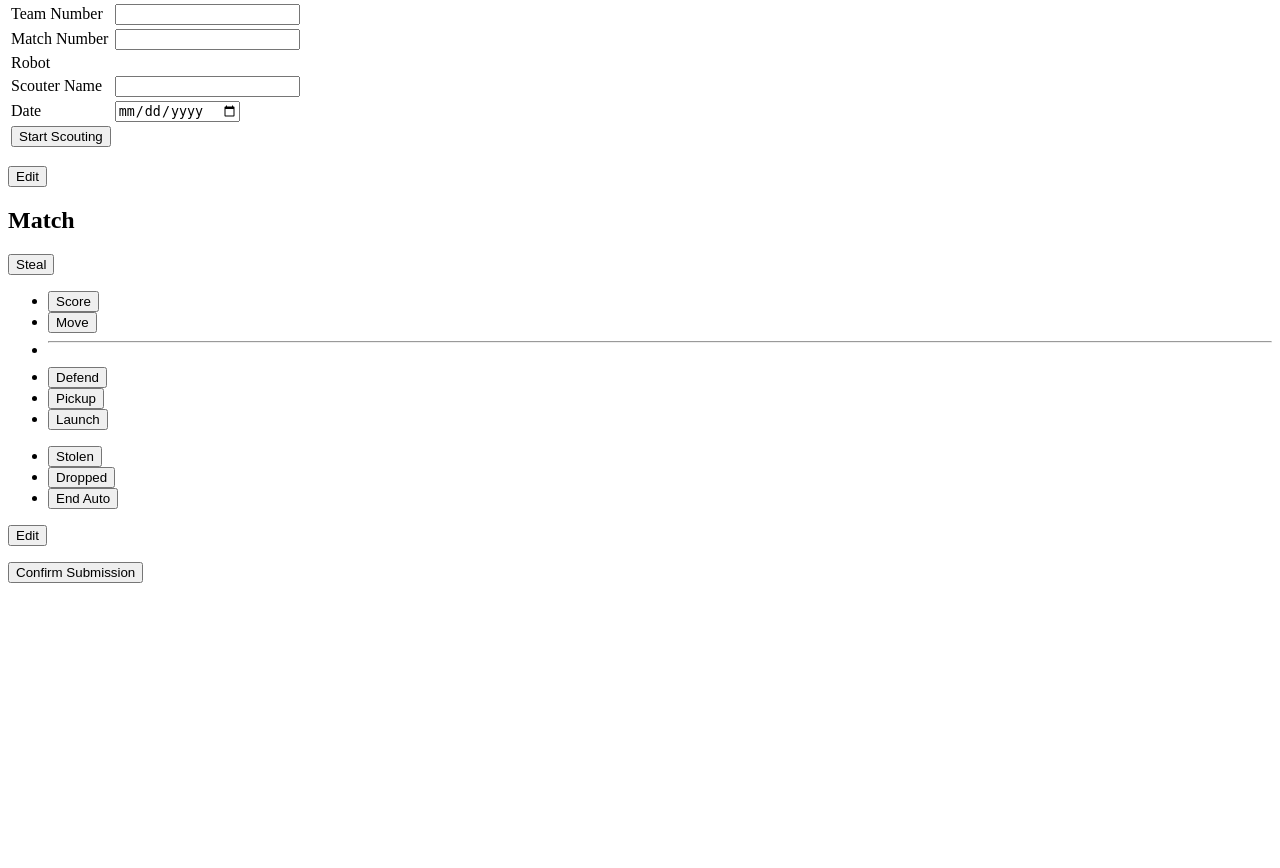
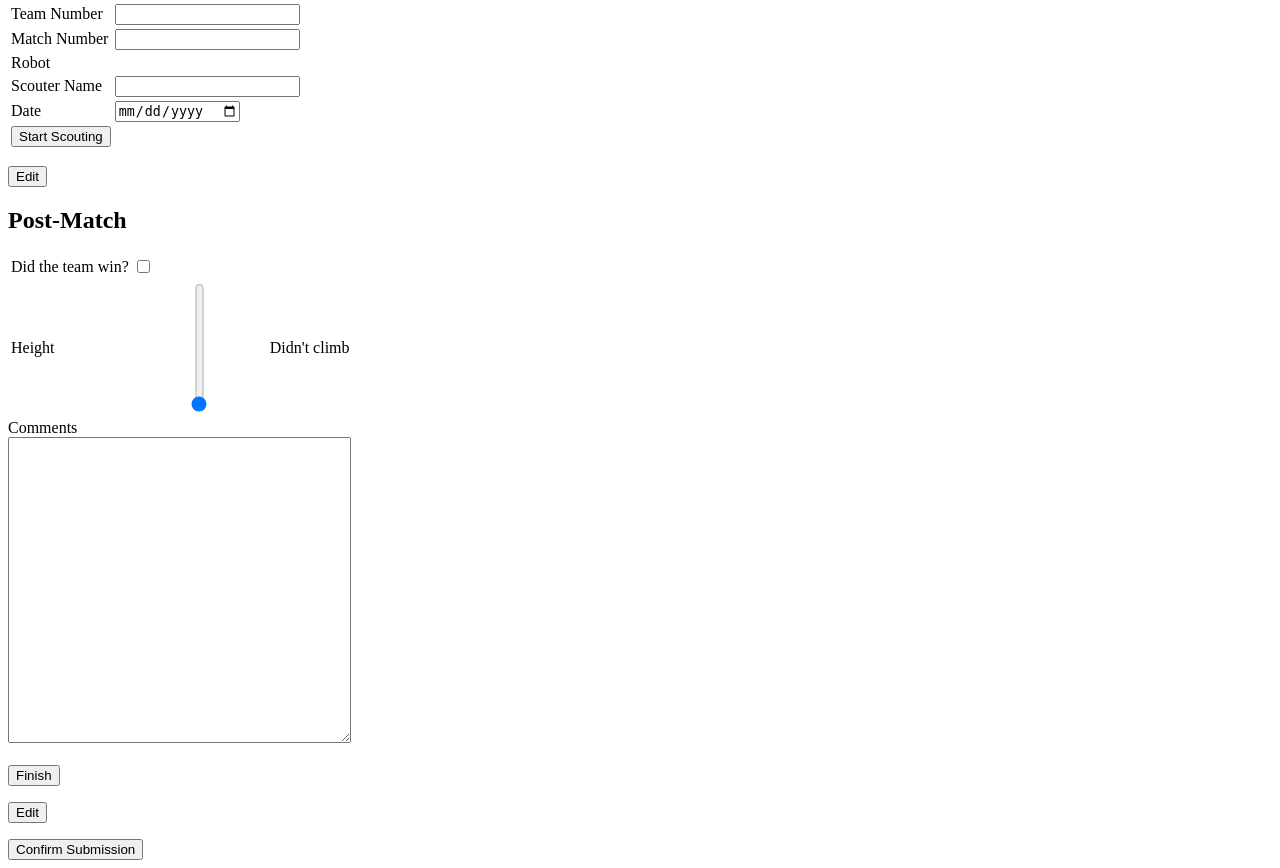
Before and after one commit to RetrieverRobotics/ScoutingApp-2023-2024, a Flask app: page /scout/match/confirm in a window 1280 px wide. Shown: the part 164-1032 px from the top of the page. Before the commit the page ends 747 px from the top, so only its background shows below. Run offline with Flask 3, Linux system fonts and the light colour scheme; parts of the project's set-up code (start-up, migrations or seed data) failed here and were passed over.

Commit message:
Fix submission confirmation

```diff
--- a/data_collection.py
+++ b/data_collection.py
@@ -1,4 +1,5 @@
 from datetime import datetime, timedelta
+import math
 import os
 import scoutingutil
 from scoutingutil import Column, Table, SheetsService
@@ -11,7 +12,7 @@
 END = "end"
 END_AUTO = "end-auto"
 
-HEIGHT_LEVELS = "ABCDEFGHIJ"
+HEIGHT_LEVELS = ["Didn't climb", *"ABCDEFGHIJ"]
 
 MATCH_INPUT_NAMES = ("score", "move", "launch", "pickup", "dropped",
                     "defend", "steal", "stolen")
@@ -28,10 +29,14 @@
     return datetime.fromisoformat(dstr.replace("Z", "+00:00"))
 
 def prep_data(data:dict[str]):
-    if END_AUTO not in data:
-        new_end = parse_isodate(data[START])+timedelta(seconds=45)
+    data[START] = parse_isodate(data[START])
+    data[END] = parse_isodate(data[END])
+    if data.get(END_AUTO) is None:
+        new_end = data[START]+timedelta(seconds=45)
         #get which one happened earlier (auto cannot end after the match has ended)
-        data[END_AUTO] = min(new_end, parse_isodate(data[END]))
+        data[END_AUTO] = min(new_end, data[END])
+    else:
+        data[END_AUTO] = parse_isodate(data[END_AUTO])
     for name in MATCH_INPUT_NAMES:
         if isinstance(data[name], list):
             data[name] = [parse_isodate(dtstr) for dtstr in data[name] if isinstance(dtstr, str)]
@@ -41,7 +46,7 @@
 def count_auto(ctx:scoutingutil.ProcessingContext):
     if ctx.data is None:
         return
-    end_auto = parse_isodate(ctx.raw[END_AUTO])
+    end_auto = ctx.raw[END_AUTO]
     for dt in ctx.data:
         if dt > end_auto:
             return
@@ -50,7 +55,7 @@
 def count_teleop(ctx:scoutingutil.ProcessingContext):
     if ctx.data is None:
         return
-    end_auto = parse_isodate(ctx.raw[END_AUTO])
+    end_auto = ctx.raw[END_AUTO]
     for dt in ctx.data:
         if dt > end_auto:
             yield dt
@@ -82,6 +87,6 @@
     goal_steals = Column("GOAL STEALS", "steal", process_data=lambda ctx: sum(1 for _ in count_teleop(ctx)))
     goal_stolen = Column("GOAL STOLEN", "stolen", process_data=lambda ctx: sum(1 for _ in count_teleop(ctx)))
     #postmatch
-    height = Column("HEIGHT", "height", process_data=lambda ctx: HEIGHT_LEVELS[int(ctx.data)] if str(ctx.data).isdigit() else "")
+    height = Column("HEIGHT", "height", process_data=lambda ctx: HEIGHT_LEVELS[math.ceil(int(ctx.data)/10)] if str(ctx.data).isdigit() else "")
     is_win = Column("IS WIN", "iswin", process_data=lambda ctx: ctx.data == "yes")
     comments = Column("COMMENTS", "comments")
--- a/match_scout.py
+++ b/match_scout.py
@@ -34,6 +34,7 @@
     post_match = json.loads(request.form[POST_MATCH])
 
     data = {**pre_match, **match, **post_match}
+
     data_collection.prep_data(data)
     row = data_collection.ScoutingData.process_data(data)
     data_collection.sheets_api.save_to_sheets(row)
--- a/templates/base.html
+++ b/templates/base.html
@@ -23,15 +23,28 @@
                 const data = JSON.parse(toParse);
                 if (data==null) return;
 
-                for (const elm of form.querySelectorAll("input").values())
-                    if(elm.name)
+                for (const elm of form.querySelectorAll("input").values()) {
+                    if (elm.type.toLowerCase() == "checkbox")
+                        elm.checked = elm.name in data;
+                    else if (elm.name in data)
+                        elm.value = data[elm.name];
+                }
+                for (const elm of form.querySelectorAll("textarea").values())
+                    if(elm.name in data)
                         elm.value = data[elm.name];
             }
 
             window.addEventListener("load", () => {
                 const returnButton = document.getElementById("return-to-confirm");
-                if (localStorage.getItem("reached_confirmation") == "true" && !location.pathname.startsWith("/scout/match/confirm"))
+                if (localStorage.getItem("reached_confirmation") == "true" && !location.pathname.startsWith("/scout/match/confirm")) {
                     returnButton.hidden = false;
+                    returnButton.addEventListener("click", () => {
+                        const form = document.querySelector("form");
+                        if (form == null) return;
+                        form.dispatchEvent(new CustomEvent('submit', {cancelable: true}));
+                        location.href = "/scout/match/confirm";
+                    });
+                }
             });
         </script>
         {% block scripts %}{% endblock %}
@@ -39,6 +52,6 @@
     <body>
         {% block contents %}
         {% endblock %}
-        <button id="return-to-confirm" onclick="location.href='/scout/match/confirm'" hidden>Resume Confirmation</button>
+        <button id="return-to-confirm" onclick="" hidden>Resume Confirmation</button>
     </body>
 </html>
--- a/templates/fragments/postMatchForm.html
+++ b/templates/fragments/postMatchForm.html
@@ -1,4 +1,4 @@
-<form id="postMatchScoutForm">
+<form id="postMatchForm">
     <table>
         <tbody>
             <tr>
--- a/templates/match_confirm.html
+++ b/templates/match_confirm.html
@@ -14,7 +14,10 @@
             if (elm.type == "submit")
                 elm.style.display = "none";
             else
-                elm.readOnly = true;
+                elm.readOnly = elm.disabled = true;
+        }
+        for (const elm of form.querySelectorAll("textarea").values()) {
+            elm.readOnly = elm.disabled = true;
         }
         for (const elm of form.querySelectorAll("button").values()) {
             if (elm.type == "submit")
@@ -27,9 +30,9 @@
         const submitMatch = document.getElementById("submitMatch");
         const forms = [
             document.getElementById("preMatchForm"),
-            document.getElementById("matchScoutForm")
+            document.getElementById("postMatchForm")
         ];
-        const names = ["PRE_MATCH", "MATCH"];
+        const names = ["PRE_MATCH", "POST_MATCH"];
 
         //display 'robot' value for preMatchForm
         const PRE_MATCH = JSON.parse(localStorage.getItem("PRE_MATCH"));
@@ -37,10 +40,17 @@
         robotLabel.id = "selectedRobot";
         robotLabel.value = `${PRE_MATCH.team}-${PRE_MATCH.robot}`;
         document.getElementById("robotRadios").appendChild(robotLabel);
+
+        //display 'height' value for postMatchForm
+        const POST_MATCH = JSON.parse(localStorage.getItem("POST_MATCH"));
+        const postMatchHeightOutput = document.getElementById("postMatchHeightOutput");
+        postMatchHeightOutput.innerText = ["Didn't climb","A","B","C","D","E","F","G","H","I","J"][Math.ceil(POST_MATCH["height"]/10)];
+
         for (let i = 0; i < forms.length; i++) {
             setReadOnly(forms[i]);
             setValues(forms[i], names[i]);
         }
+
         submitMatch.addEventListener("click", async (ev) => {
             if (ev.button != 0) return;
 
@@ -77,10 +87,10 @@
     <button id="editPreMatch" onclick="location.href = '/scout/match/';">Edit</button>
 </p>
 
-<h2>Match</h2>
-{{ include_file("fragments/matchScoutForm.html") }}
+<h2>Post-Match</h2>
+{{ include_file("fragments/postMatchForm.html") }}
 <p>
-    <button id="editMatch" onclick="location.href = '/scout/match/during';">Edit</button>
+    <button id="editPostMatch" onclick="location.href = '/scout/match/postmatch';">Edit</button>
 </p>
 
 
--- a/templates/match_post.html.js
+++ b/templates/match_post.html.js
@@ -2,7 +2,7 @@
 
 
 window.addEventListener("load", () => {
-    const postMatchScoutForm = document.getElementById("postMatchScoutForm");
+    const postMatchScoutForm = document.getElementById("postMatchForm");
     const postMatchHeightInput = document.getElementById("postMatchHeightInput");
     const postMatchHeightOutput = document.getElementById("postMatchHeightOutput");
 
```
Also changed, not shown: templates/match_scout.html.js (line endings or trailing spaces).
